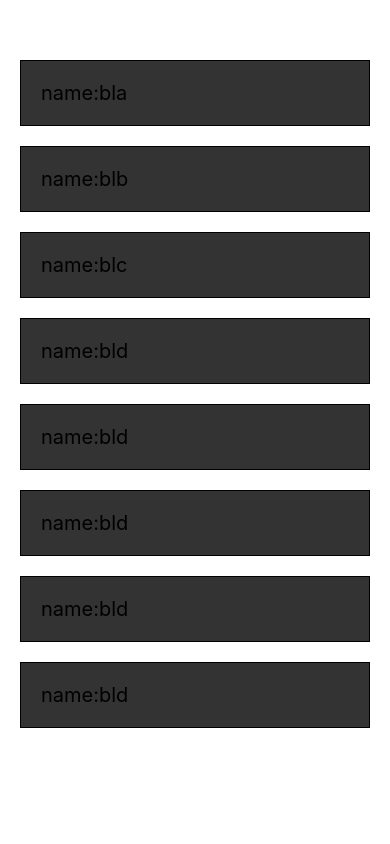
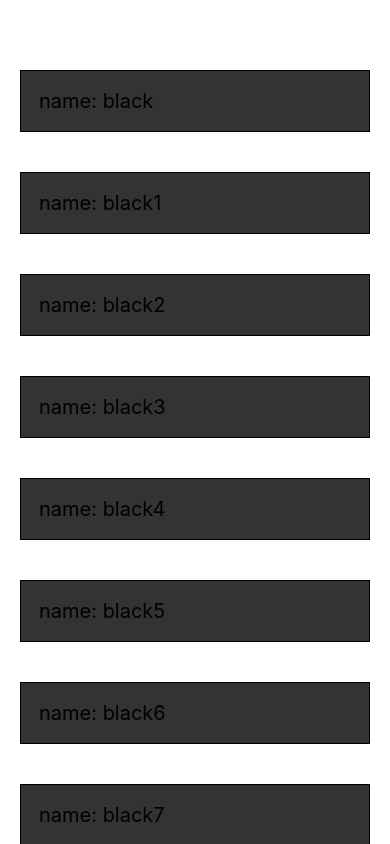
Before and after one commit to ahmdtalat/Native, a React Native app: screen / in a window 390 px wide. Built offline with nearby package versions, Linux system fonts and the light colour scheme.

Commit message:
lesson 7

```diff
--- a/App.js
+++ b/App.js
@@ -1,29 +1,29 @@
 import React, { useState } from "react";
-import { StyleSheet, Text, View, ScrollView } from "react-native";
+import { StyleSheet, Text, View, FlatList } from "react-native";
 
 export default function App() {
   const [people, setPeople] = useState([
-    { name: "bla", key: 1 },
-    { name: "blb", key: 2 },
-    { name: "blc", key: 3 },
-    { name: "bld", key: 4 },
-    { name: "bld", key: 6 },
-    { name: "bld", key: 5 },
-    { name: "bld", key: 66 },
-    { name: "bld", key: 46 }
+    { name: "black", id: "1" },
+    { name: "black1", id: "122" },
+    { name: "black2", id: "12" },
+    { name: "black3", id: "3" },
+    { name: "black4", id: "4" },
+    { name: "black5", id: "5" },
+    { name: "black6", id: "6" },
+    { name: "black7", id: "7" },
+    { name: "black8", id: "8" },
+    { name: "black9", id: "9" }
   ]);
 
   return (
     <View style={styles.container}>
-      <ScrollView>
-        <View>
-          {people.map(man => (
-            <View key={man.key}>
-              <Text style={styles.item}>name:{man.name}</Text>
-            </View>
-          ))}
-        </View>
-      </ScrollView>
+      <FlatList
+        keyExtractor={item => item.id}
+        data={people}
+        renderItem={({ item: { name } }) => (
+          <Text style={styles.item}>name: {name}</Text>
+        )}
+      />
     </View>
   );
 }
@@ -36,10 +36,10 @@ const styles = StyleSheet.create({
     paddingHorizontal: 20
   },
   item: {
+    borderWidth: 1,
+    backgroundColor: "#333",
     fontSize: 20,
-    padding: 20,
-    marginVertical: 10,
-    borderWidth: 1,
-    backgroundColor: "#333"
+    padding: 18,
+    marginVertical: 20
   }
 });
```
